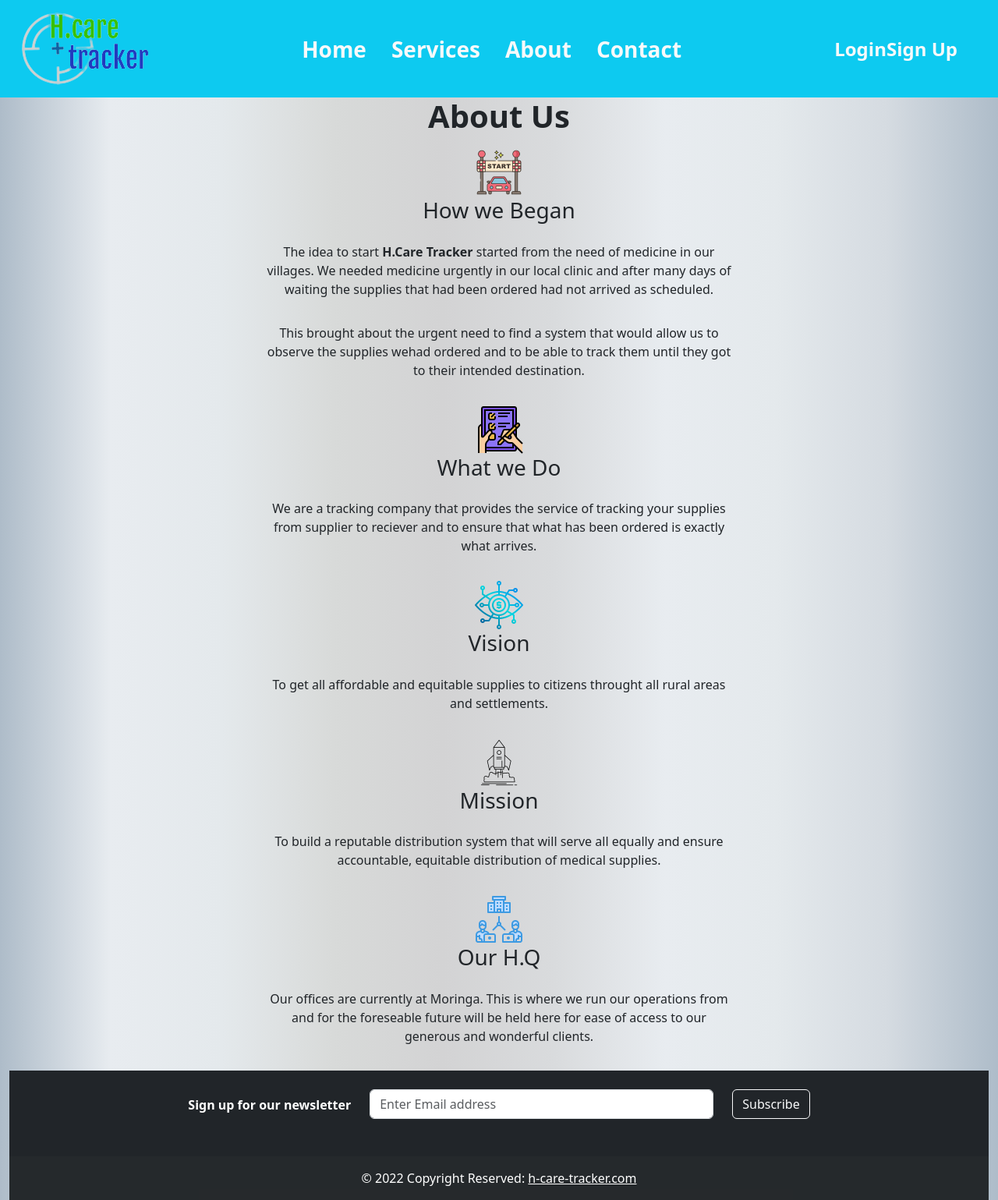
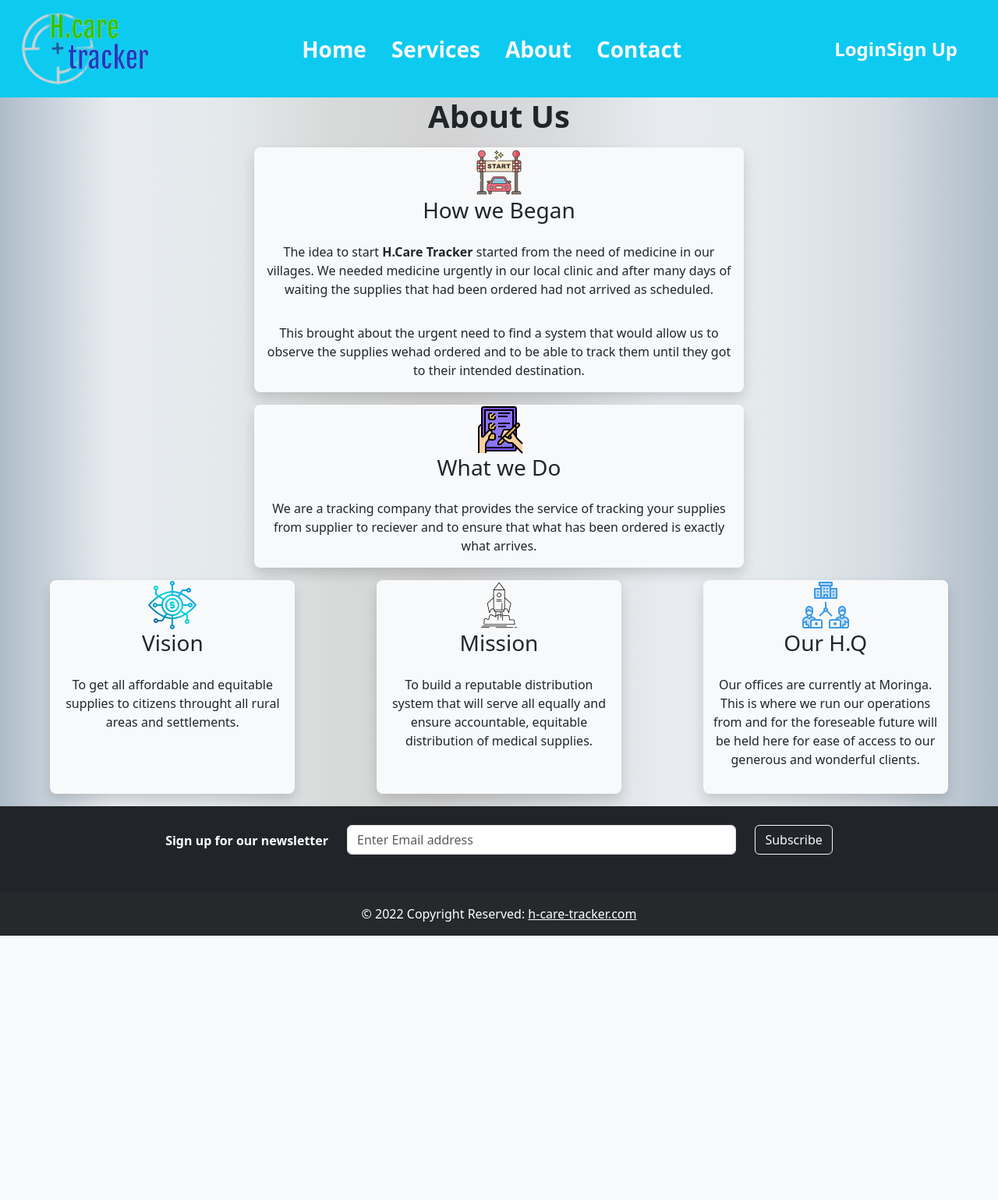
Before and after one commit to MishaelRatemo/H-care-tracker, a Django app: page /about/ in a window 1280 px wide. Shown: the whole page at 78% size. After the commit the page ends 1200 px from the top, so only its background shows below. Run offline with Django 4.2, Linux system fonts and the light colour scheme; some libraries are stand-ins or nearby versions.

Commit message:
update changes

```diff
--- a/templates/about_us.html
+++ b/templates/about_us.html
@@ -9,7 +9,7 @@
 {% block content %}
 
 
-<main class="container-fluid " id="about">
+<main class="container-fluid pb-3" id="about">
     <h1 class=" container-fluid col-xs-6 col-sm-3 col-md-6 col-md-offset-3 text-center fw-bold">
         {{title}}
         <pre></pre>
@@ -17,7 +17,7 @@
 
 
     <section>
-        <div class="container-fluid col-xs-6 col-sm-3 col-md-6 col-md-offset-3 text-center" id="how">
+        <div class="container-fluid bg-light shadow rounded-3  col-xs-6 col-sm-3 col-md-6 col-md-offset-3 text-center" data-aos="fade-left" data-aos-duration="3000" id="how">
             <img src="/static/images/icons8-start-line-64.png" alt="">
             <h3>How we Began</h3>
             <pre></pre>
@@ -27,37 +27,41 @@
             <pre></pre>
 
         </div>
-        <div class="container-fluid col-xs-6 col-sm-3 col-md-6 col-md-offset-3 text-center" id="what">
+        <div class="container-fluid bg-light shadow rounded-3  col-xs-6 col-sm-3 col-md-6 col-md-offset-3 text-center" data-aos="fade-right" data-aos-duration="3000"  id="what">
             <img src="/static/images/icons8-activities-64.png" alt="">
             <h3>What we Do</h3>
             <pre></pre>
             <p>We are a tracking company that provides the service of tracking your supplies from supplier to reciever and to ensure that what has been ordered is exactly what arrives.</p>
             <pre></pre>
         </div>
-        <div class="container-fluid col-xs-6 col-sm-3 col-md-6 col-md-offset-3 text-center" id="vision">
+
+    </section>
+    <div class="d-flex flex-wrap justify-content-between">
+        <div class="container-fluid bg-light shadow rounded-3 col-xs-6 col-sm-3 col-md-3 col-md-offset-3 text-center" data-aos="slide-up" data-aos-duration="3000"  id="vision">
             <img src="/static/images/icons8-vision-64.png" alt="">
             <h3>Vision</h3>
             <pre></pre>
             <p>To get all affordable and equitable supplies to citizens throught all rural areas and settlements.</p>
             <pre></pre>
         </div>
-        <div class="container-fluid col-xs-6 col-sm-3 col-md-6 col-md-offset-3 text-center" id="mission">
+        <div class="container-fluid bg-light shadow rounded-3 col-xs-6 col-sm-3 col-md-3 col-md-offset-3 text-center" data-aos="slide-up" data-aos-duration="3000" id="mission">
             <img src="/static/images/icons8-mission-64.png" alt="">
             <h3>Mission</h3>
             <pre></pre>
             <p>To build a reputable distribution system that will serve all equally and ensure accountable, equitable distribution of medical supplies.</p>
             <pre></pre>
         </div>
-        <div class="container-fluid col-xs-6 col-sm-3 col-md-6 col-md-offset-3 text-center" id="hq">
+        <div class="container-fluid bg-light shadow rounded-3 col-xs-6 col-sm-3 col-md-3 col-md-offset-3 text-center" data-aos="slide-up" data-aos-duration="3000" id="hq">
             <img src="/static/images/icons8-headquarters-64.png" alt="">
             <h3>Our H.Q</h3>
             <pre></pre>
             <p>Our offices are currently at Moringa. This is where we run our operations from and for the foreseable future will be held here for ease of access to our generous and wonderful clients.</p>
             <pre></pre>
         </div>
-    </section>
+    </div>
+</main>
     <footer class="bg-dark text-center text-white">
-        <div class="container p-4">
+        <div class="p-4">
         <section class="">
             <form action="">
             <div class="row d-flex justify-content-center">
@@ -92,6 +96,6 @@
     </div>
 
     </footer>
-</main>
+
 
 {% endblock  %}
```
